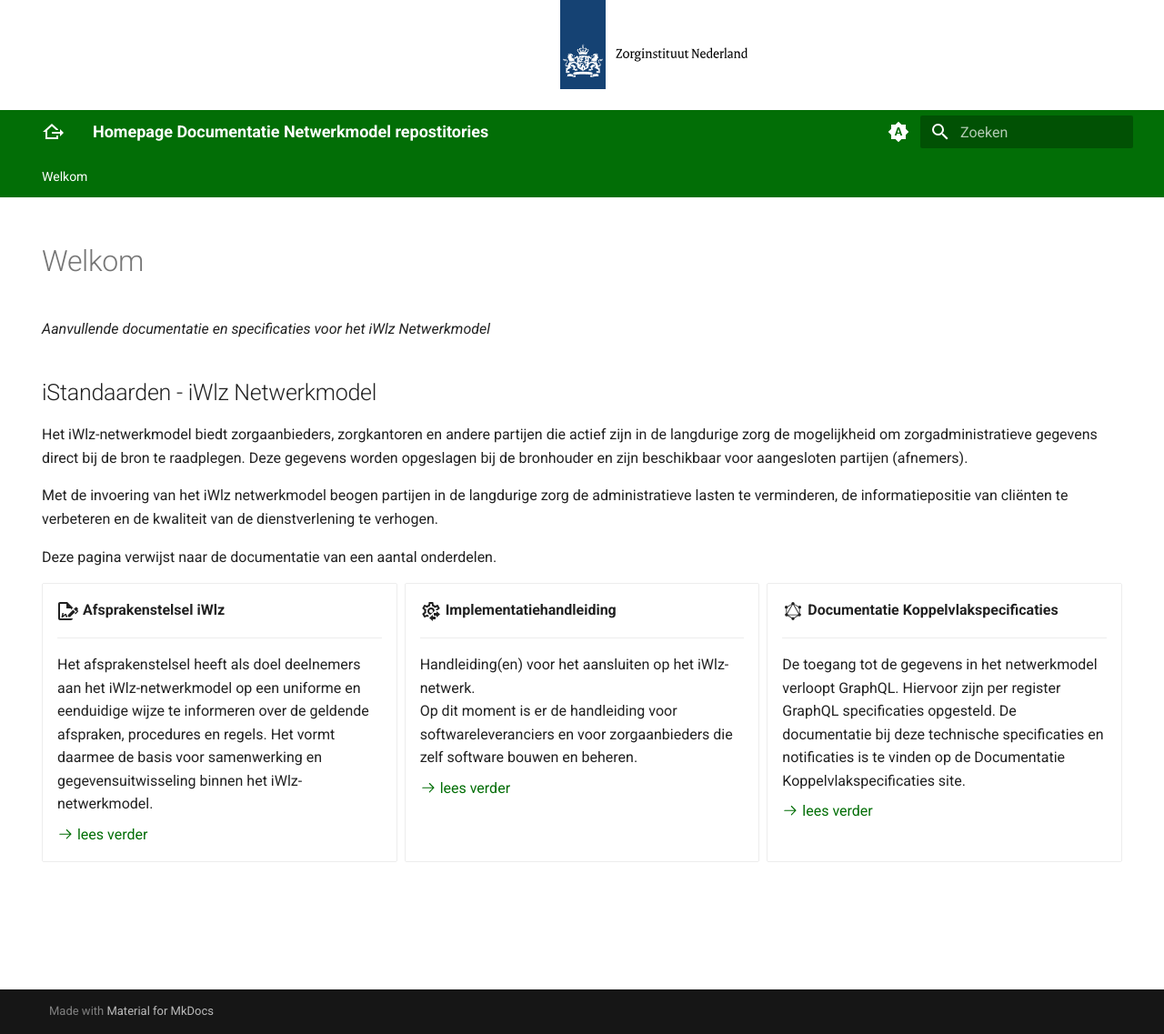
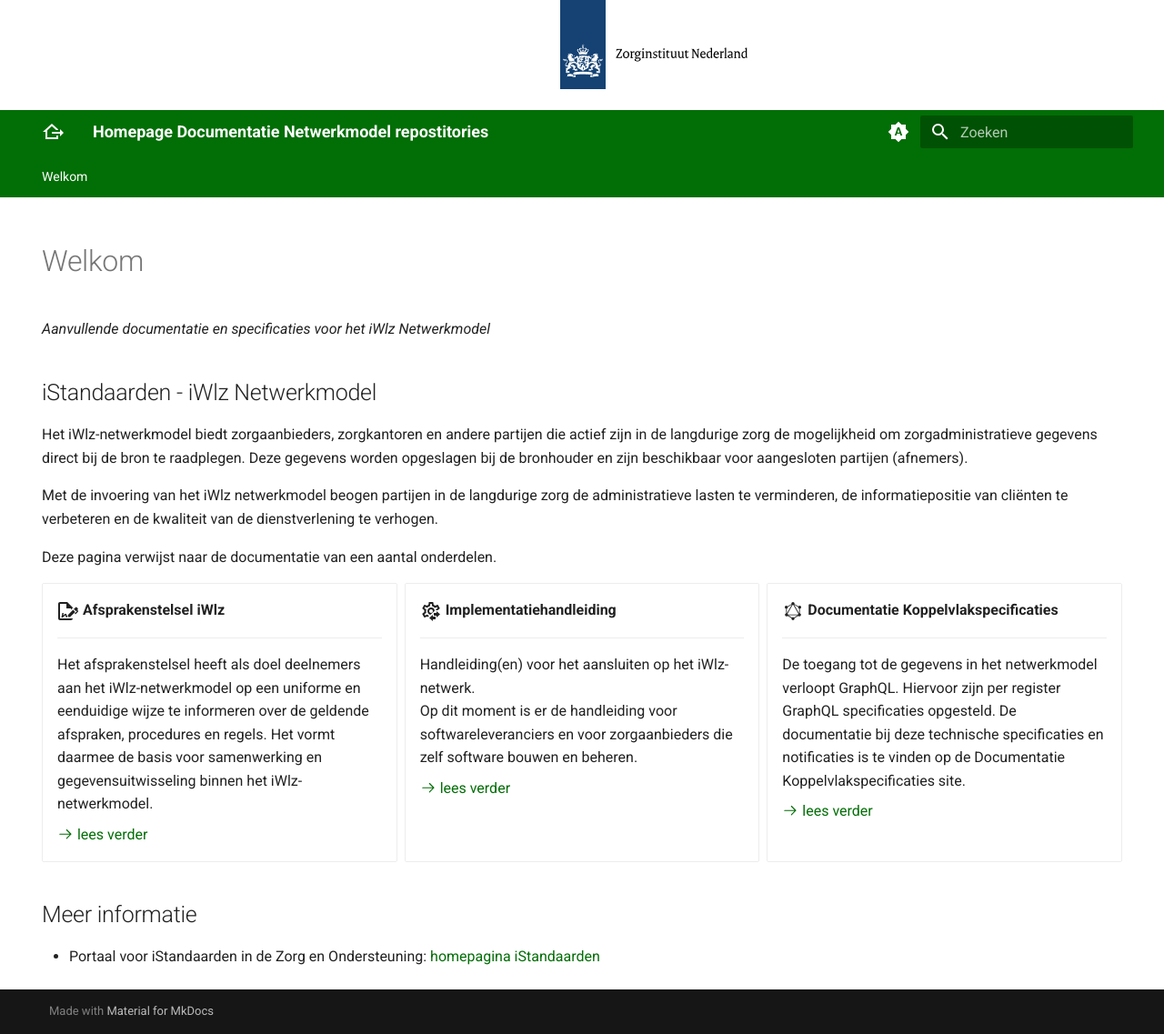
Before and after one commit to iStandaarden/istandaarden.github.io, an MkDocs documentation site: the page built from docs/index.md, in a window 1280 px wide and 1137 px high. Shown: the whole window at 91% size. Built offline with MkDocs 1.6.1 and Material for MkDocs 9.7.7, drawn with Linux system fonts in a browser that asks for light colours; the version menu is left out.

Commit message:
istandaarden.nl

```diff
--- a/docs/index.md
+++ b/docs/index.md
@@ -44,3 +44,6 @@
     [:octicons-arrow-right-24: lees verder](https://istandaarden.github.io/koppelvlakspecificatie-netwerkmodel/)
 
 </div>
+
+## Meer informatie
+  - Portaal voor iStandaarden in de Zorg en Ondersteuning: [homepagina iStandaarden](https://www.istandaarden.nl)
```
